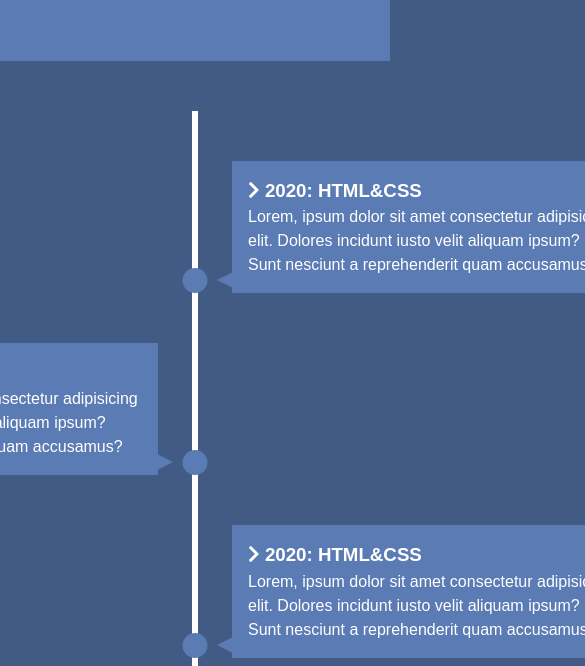
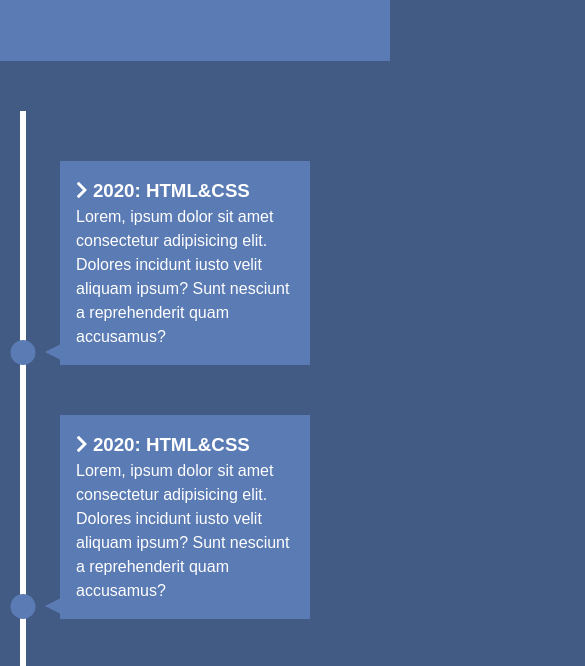
Before and after one commit to Nishita424/skills-timeline, a plain HTML site: page index.html in a window 390 px wide. Shown: the part 150-816 px from the top of the page, 585 px wide, since content can reach past the window. Drawn offline with Linux system fonts and the light colour scheme.

Commit message:
Added responsiveness for different sized devices

```diff
--- a/style.css
+++ b/style.css
@@ -79,12 +79,12 @@
 
 /* Arrows base  */
 #timeline div::before {
-    content: '';
-    position: absolute;
-    bottom: 5px;
-    width: 0;
-    height: 0;
-    border-style: solid;
+  content: "";
+  position: absolute;
+  bottom: 5px;
+  width: 0;
+  height: 0;
+  border-style: solid;
 }
 /* Right side arrows  */
 #timeline ul li:nth-child(odd) div::before {
@@ -98,5 +98,32 @@
   right: -15px;
   /* tblr  */
   border-width: 8px 0 8px 16px;
-  border-color: transparent transparent transparent var(--secondary-color) ;
+  border-color: transparent transparent transparent var(--secondary-color);
 }
+
+@media (max-width: 900px) {
+  #timeline ul li div {
+    width: 250px;
+  }
+  #timeline ul li:nth-child(even) div {
+    left: -284px;
+  }
+}
+
+/* Mobile phones  */
+@media (max-width: 600px) {
+  #timeline ul li {
+    margin-left: 20px;
+  }
+  /* #timeline ul li div {
+    width: calc(100vw-100px);
+  } */
+  #timeline ul li:nth-child(even) div {
+    left: 40px;
+  }
+  #timeline ul li:nth-child(even) div::before {
+    left: -15px;
+    border-width: 8px 16px 8px 0;
+    border-color: transparent var(--secondary-color) transparent transparent;
+  }
+}
```
